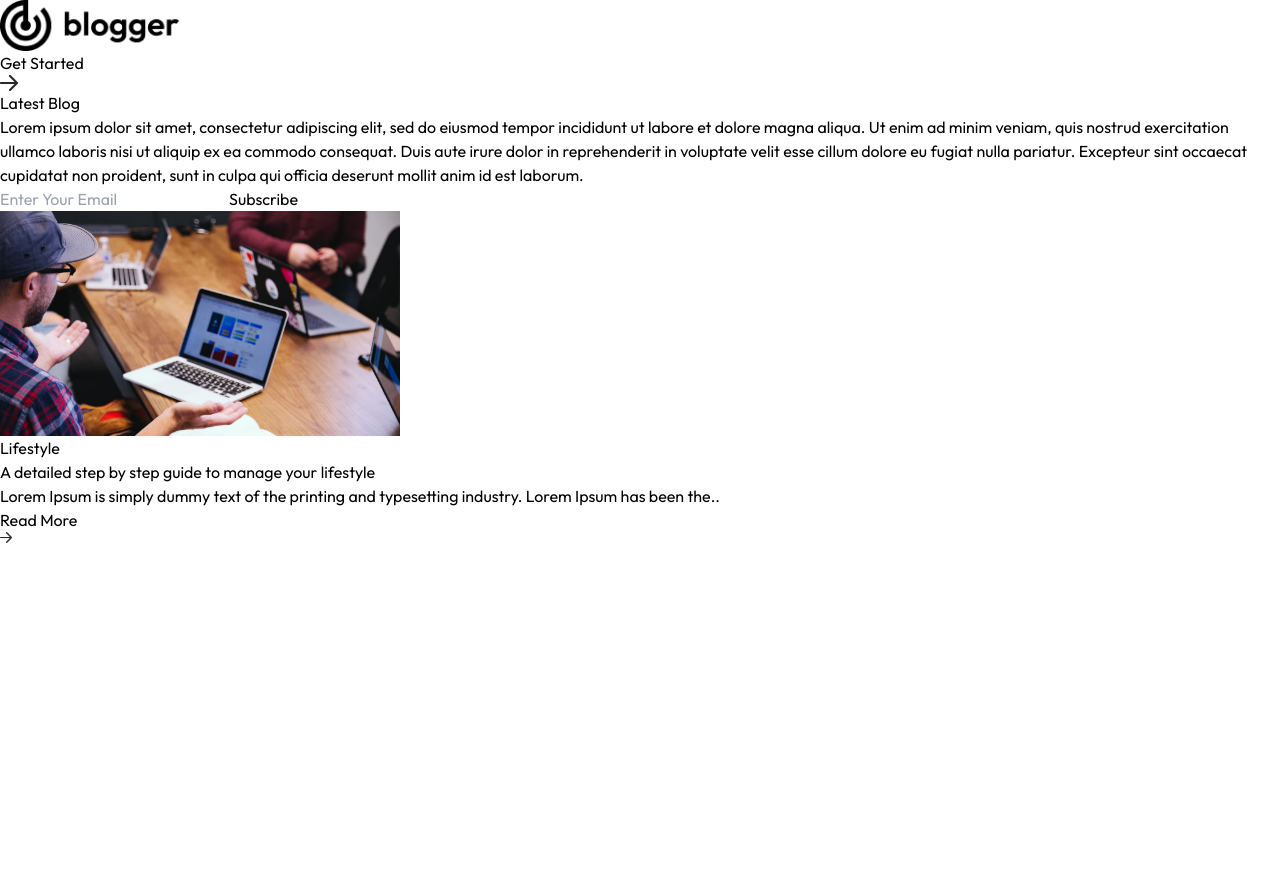
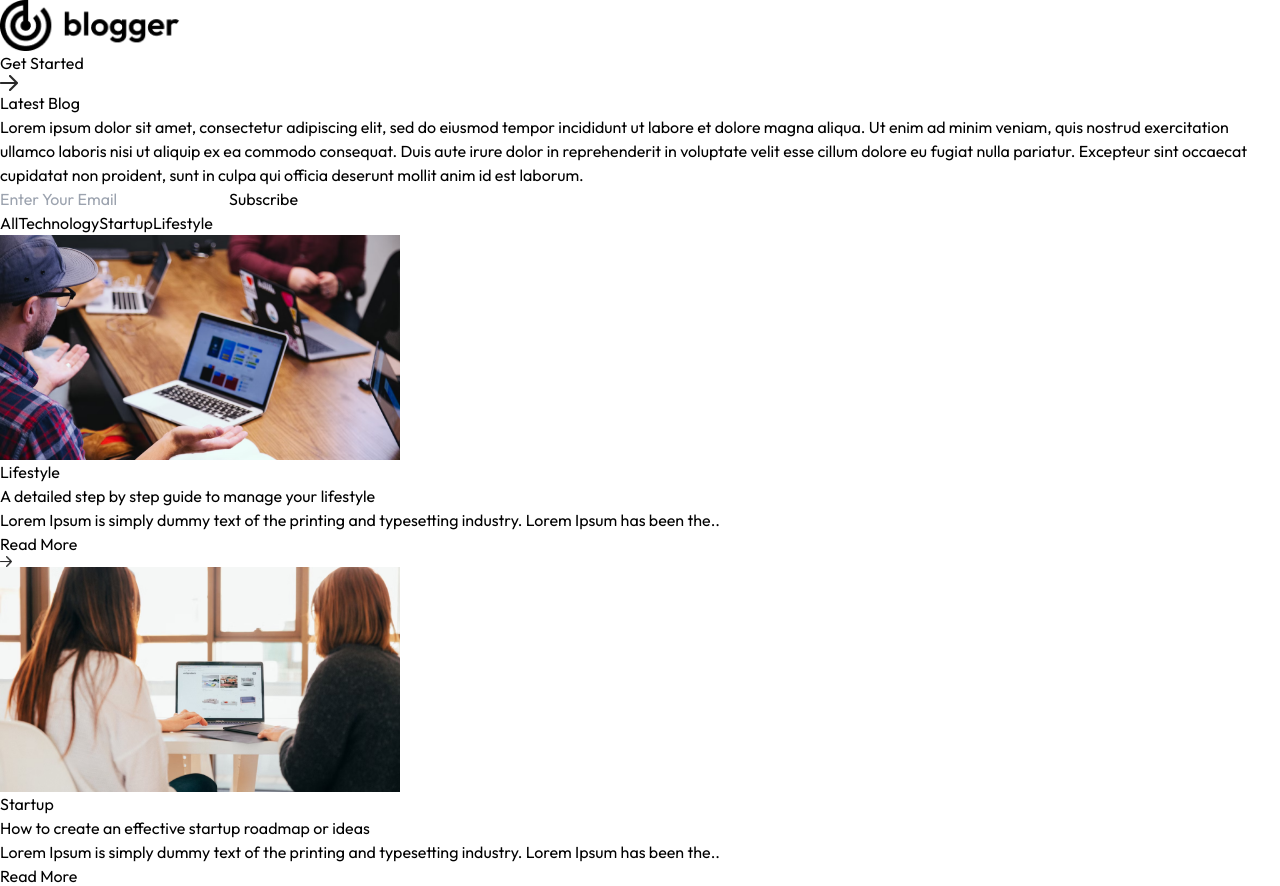
Before and after one commit to KethakaWanasinghe/next-blog-app, a Next.js app: page / in a window 1280 px wide. Shown: the top 886 px of the page. Before the commit the page ends 800 px from the top, so only its background shows below. Built offline with nearby package versions, Linux system fonts and the light colour scheme.

Commit message:
Bloglist
Selection of category is updated

```diff
--- a/Components/Blogitem.jsx
+++ b/Components/Blogitem.jsx
@@ -2,14 +2,14 @@
 import Image from 'next/image'
 import React from 'react'
 
-const Blogitem = () => {
+const Blogitem = ({title,description,category,image}) => {
   return (
     <div className='max-w-[330px] sm:max-w-[300px] bg-white border border-black hover:shadow-[-7px_7px_0px_#000000] '>
-        <Image src={blog_data[0].image} alt='' width={400} height={400} className='border-b border-black' />
-        <p className='ml-5 mt-5 px-1 inline-block bg-black text-white text-sm'>{blog_data[0].category}</p>
+        <Image src={image} alt='' width={400} height={400} className='border-b border-black' />
+        <p className='ml-5 mt-5 px-1 inline-block bg-black text-white text-sm'>{category}</p>
         <div className='p-5'>
-            <h5 className='mb-2 text-lg font-medium tracking-tight text-gray-900'>{blog_data[0].title}</h5>
-            <p className='mb-3 text-sm tracking-tight text-gray-700'>{blog_data[0].description}</p>
+            <h5 className='mb-2 text-lg font-medium tracking-tight text-gray-900'>{title}</h5>
+            <p className='mb-3 text-sm tracking-tight text-gray-700'>{description}</p>
             <div className='inline-flex items-center py-2 font-semibold text-center'>
                 Read More <Image src={assets.arrow} alt='' className='ml-2' width={12}/>
             </div>
--- a/Components/Bloglist.jsx
+++ b/Components/Bloglist.jsx
@@ -0,0 +1,27 @@
+import { blog_data } from '@/Assets/assets'
+import React, { useState } from 'react'
+import Blogitem from './Blogitem'
+
+
+const Bloglist = () => {
+
+    const[menu,setMenu] = useState ("All");
+
+  return (
+    <div>
+        <div className='flex justify-center gap-6 my-10'>
+            <button onClick={()=>setMenu('All')} className={menu==="All"?'bg-black text-white py-1 px-4 rounded-sm':""}>All</button>
+            <button onClick={()=>setMenu('Technology')}className={menu==="Technology"?'bg-black text-white py-1 px-4 rounded-sm':""}>Technology</button>
+            <button onClick={()=>setMenu('Startup')}className={menu==="Startup"?'bg-black text-white py-1 px-4 rounded-sm':""}>Startup</button>
+            <button onClick={()=>setMenu('Lifestyle')}className={menu==="Lifestyle"?'bg-black text-white py-1 px-4 rounded-sm':""}>Lifestyle</button>
+        </div>
+        <div className='flex flex-wrap justify-round gap-10 gap-y-10 mb-16 xl:mx-24'>
+            {blog_data.filter((item)=> menu==="All"?true:item.category===menu).map((item,index)=>{
+                return <Blogitem key={index} image={item.image} title={item.title} description={item.description} category={item.category} />
+            })}
+        </div>
+    </div>
+  )
+}
+
+export default Bloglist
--- a/app/page.js
+++ b/app/page.js
@@ -1,12 +1,12 @@
 'use client'
-import Blogitem from "@/Components/Blogitem";
+import Bloglist from "@/Components/Bloglist";
 import Header from "@/Components/Header";
 
 export default function Home() {
   return (
     <>
       <Header/>
-      <Blogitem/>
+      <Bloglist/>
     </>
   );
 }
```
